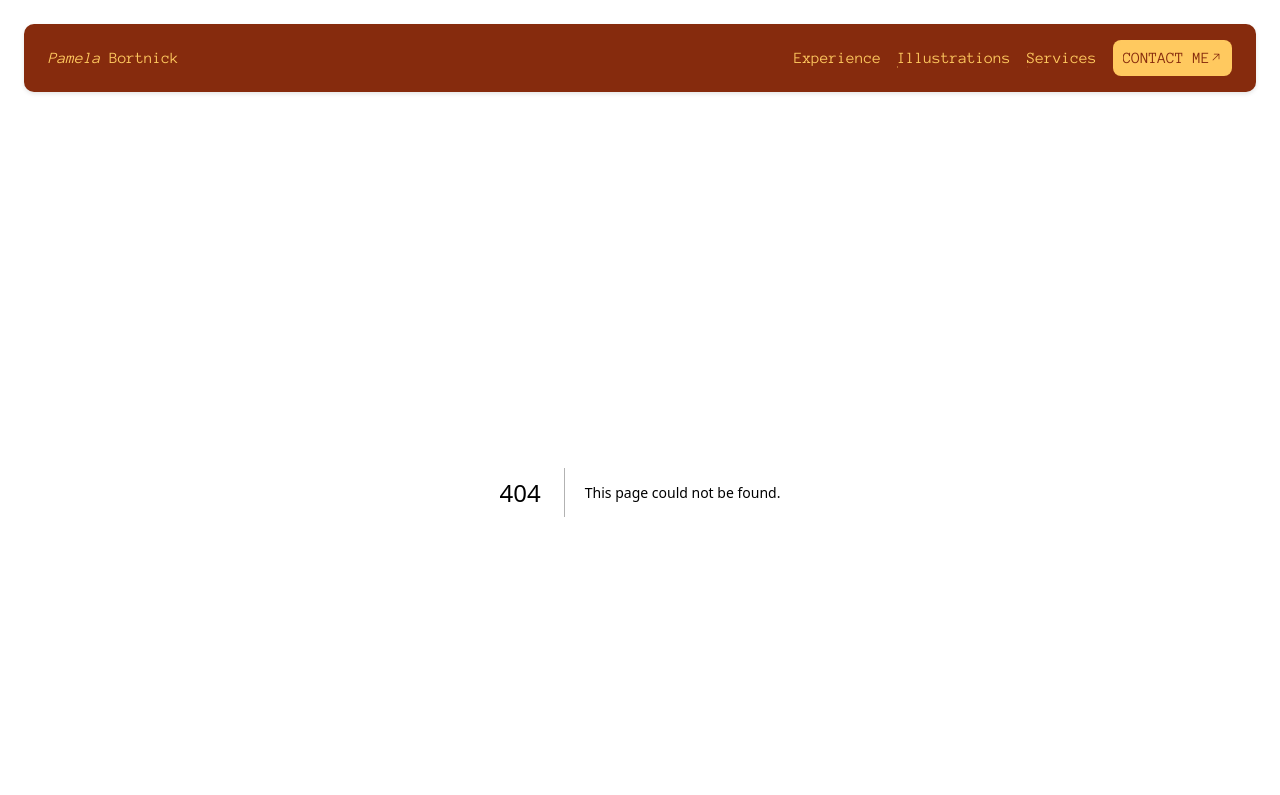
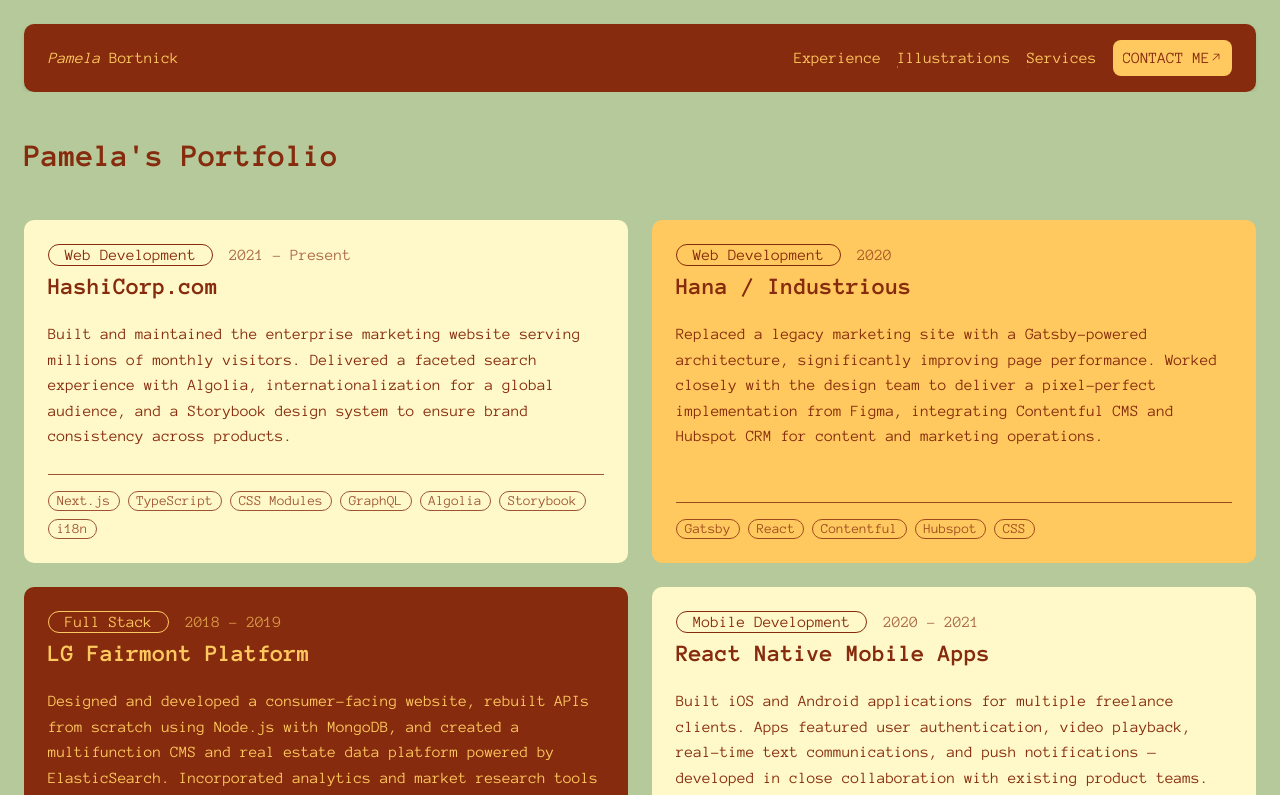
Before and after one commit to pbortnick/pamelahoneybortnick, a Next.js app: page /portfolio in a window 1280 px wide. Before the commit this address had no page. Shown: the top 795 px of the page. Built offline with nearby package versions, Linux system fonts and the light colour scheme.

Commit message:
fix: dropdown menu

```diff
--- a/app/components/nav/nav.module.css
+++ b/app/components/nav/nav.module.css
@@ -60,6 +60,7 @@
 }
 
 .mobileMenuContent {
+	z-index: 1;
 	position: absolute;
 	top: 24px;
 	right: -16px;
--- /dev/null
+++ b/app/portfolio/page.tsx
@@ -0,0 +1,81 @@
+import s from "./portfolio-page.module.css";
+
+const PortfolioPage = () => {
+	return (
+		<div className={s.page}>
+			<div className={s.titleSection}>
+				<h1 className={s.title}>Pamela&apos;s Portfolio</h1>
+			</div>
+			{projects.map(({ name, category, year, description, tech }, index) => (
+				<div className={s.projectCard} key={index}>
+					<div className={s.cardHeader}>
+						<div className={s.meta}>
+							<span className={s.category}>{category}</span>
+							<span className={s.year}>{year}</span>
+						</div>
+						<h2 className={s.projectName}>{name}</h2>
+					</div>
+					<p className={s.description}>{description}</p>
+					<ul className={s.techList}>
+						{tech.map((t) => (
+							<li className={s.techTag} key={t}>
+								{t}
+							</li>
+						))}
+					</ul>
+				</div>
+			))}
+		</div>
+	);
+};
+
+const projects: Array<{
+	name: string;
+	category: string;
+	year: string;
+	description: string;
+	tech: string[];
+}> = [
+	{
+		name: "HashiCorp.com",
+		category: "Web Development",
+		year: "2021 – Present",
+		description:
+			"Built and maintained the enterprise marketing website serving millions of monthly visitors. Delivered a faceted search experience with Algolia, internationalization for a global audience, and a Storybook design system to ensure brand consistency across products.",
+		tech: ["Next.js", "TypeScript", "CSS Modules", "GraphQL", "Algolia", "Storybook", "i18n"],
+	},
+	{
+		name: "Hana / Industrious",
+		category: "Web Development",
+		year: "2020",
+		description:
+			"Replaced a legacy marketing site with a Gatsby-powered architecture, significantly improving page performance. Worked closely with the design team to deliver a pixel-perfect implementation from Figma, integrating Contentful CMS and Hubspot CRM for content and marketing operations.",
+		tech: ["Gatsby", "React", "Contentful", "Hubspot", "CSS"],
+	},
+	{
+		name: "LG Fairmont Platform",
+		category: "Full Stack",
+		year: "2018 – 2019",
+		description:
+			"Designed and developed a consumer-facing website, rebuilt APIs from scratch using Node.js with MongoDB, and created a multifunction CMS and real estate data platform powered by ElasticSearch. Incorporated analytics and market research tools to drive data-informed product decisions.",
+		tech: ["React", "Redux", "Node.js", "MongoDB", "ElasticSearch"],
+	},
+	{
+		name: "React Native Mobile Apps",
+		category: "Mobile Development",
+		year: "2020 – 2021",
+		description:
+			"Built iOS and Android applications for multiple freelance clients. Apps featured user authentication, video playback, real-time text communications, and push notifications — developed in close collaboration with existing product teams.",
+		tech: ["React Native", "iOS", "Android", "TypeScript"],
+	},
+	{
+		name: "HashiCorp Design System",
+		category: "Design Engineering",
+		year: "2022 – Present",
+		description:
+			"Created and maintained a component library and design system at HashiCorp to improve developer experience and enforce consistent brand integration across web properties. Documented components and usage guidelines to support cross-team adoption.",
+		tech: ["Storybook", "React", "TypeScript", "CSS Modules"],
+	},
+];
+
+export default PortfolioPage;
--- /dev/null
+++ b/app/portfolio/portfolio-page.module.css
@@ -0,0 +1,110 @@
+.page {
+	padding: var(--padding);
+	font-family: var(--font-anonymous-pro);
+	background: var(--background);
+	display: grid;
+	grid-template-columns: repeat(12, 1fr);
+	gap: var(--padding);
+	max-width: var(--page-width);
+	margin: 0 auto;
+	color: var(--primary);
+}
+
+.titleSection {
+	display: flex;
+	padding: var(--spacing-03) 0;
+	grid-column: 1 / -1;
+}
+
+.title {
+	color: var(--primary);
+}
+
+.projectCard {
+	grid-column: span 12;
+	border-radius: var(--border-radius);
+	padding: var(--spacing-03);
+	display: flex;
+	flex-direction: column;
+	gap: var(--spacing-03);
+	background: var(--secondary-light);
+	color: var(--primary);
+
+	@media (min-width: 768px) {
+		grid-column: span 6;
+	}
+
+	&:nth-child(3n) {
+		background: var(--secondary);
+	}
+
+	&:nth-child(3n + 1) {
+		background: var(--primary);
+		color: var(--secondary);
+
+		& .category {
+			border-color: var(--secondary);
+			color: var(--secondary);
+		}
+
+		& .techTag {
+			border-color: var(--secondary);
+			color: var(--secondary);
+		}
+
+		& .year {
+			color: var(--secondary);
+		}
+	}
+}
+
+.cardHeader {
+	display: flex;
+	flex-direction: column;
+	gap: var(--spacing-01);
+}
+
+.meta {
+	display: flex;
+	align-items: center;
+	gap: var(--spacing-02);
+}
+
+.category {
+	font-size: var(--font-size-x-small);
+	border: 1px solid var(--primary);
+	border-radius: 100px;
+	padding: 2px var(--spacing-02);
+}
+
+.year {
+	font-size: var(--font-size-x-small);
+	opacity: 0.7;
+}
+
+.projectName {
+	font-size: var(--font-size-large);
+}
+
+.description {
+	font-size: var(--font-size-x-small);
+	line-height: 1.6;
+	flex: 1;
+}
+
+.techList {
+	display: flex;
+	flex-wrap: wrap;
+	gap: var(--spacing-01);
+	list-style: none;
+	padding-top: var(--spacing-02);
+	border-top: 1px solid currentColor;
+	opacity: 0.8;
+}
+
+.techTag {
+	font-size: 14px;
+	border: 1px solid var(--primary);
+	border-radius: 100px;
+	padding: 2px var(--spacing-01);
+}
```
